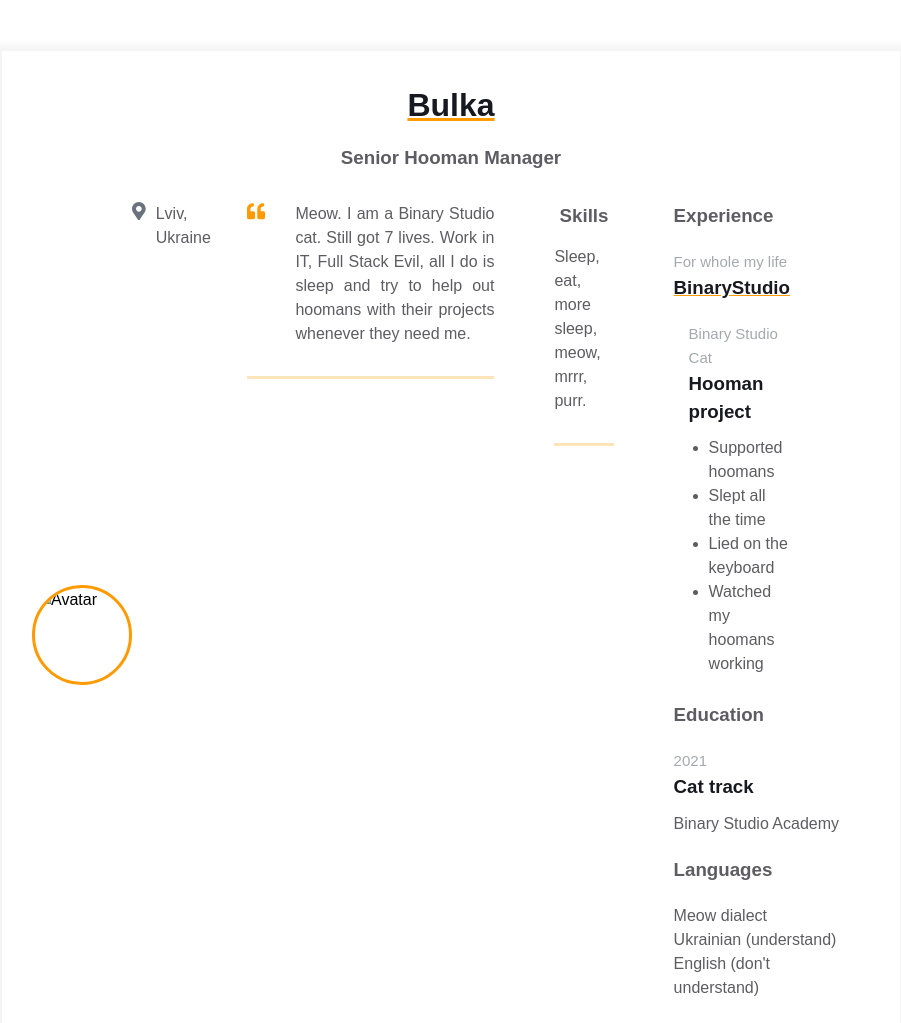
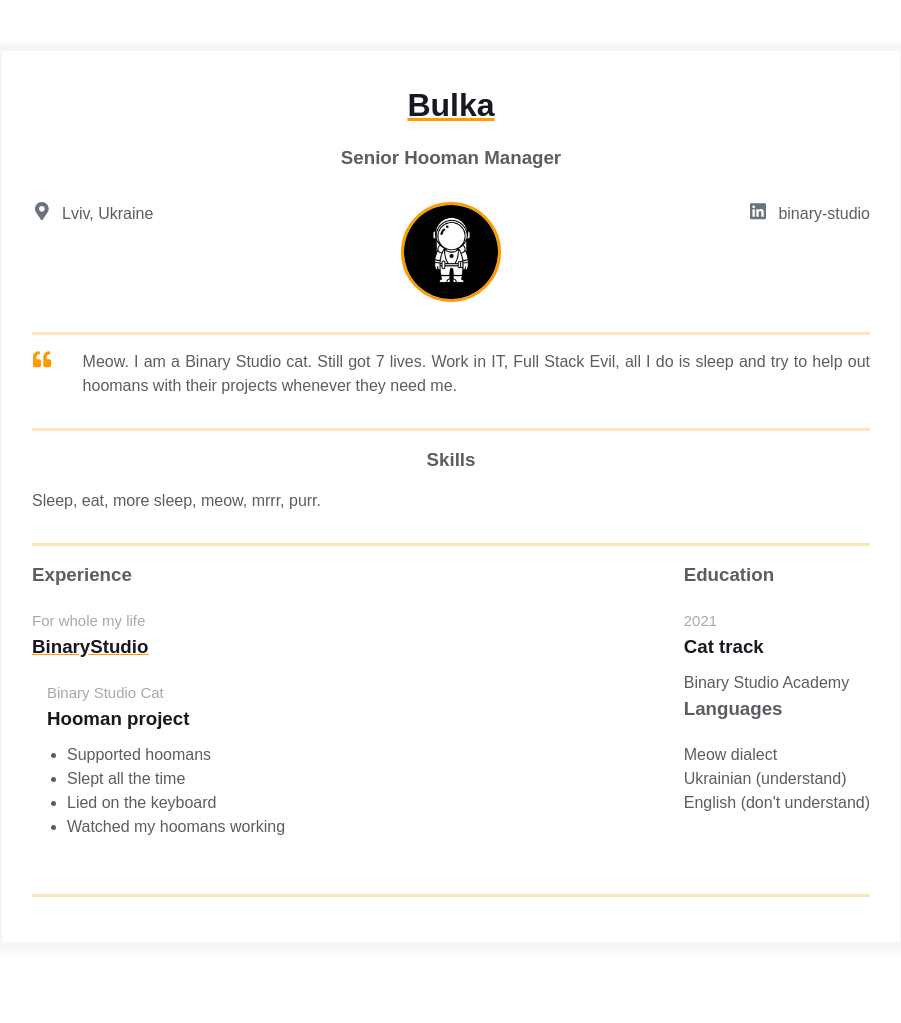
Before and after one commit to KirillTer/homepage, a plain HTML site: page index.html in a window 1280 px wide. Shown: the top 1023 px of the page, without its empty margins (189-1090 px from the left). After the commit the page ends 993 px from the top, so only its background shows below. Drawn offline with Linux system fonts and the light colour scheme.

Commit message:
updated structure

```diff
--- a/index.html
+++ b/index.html
@@ -17,12 +17,6 @@
           <h3 class="contact-info__sub-header">Senior Hooman Manager</h3>
 
           <div class="contact_info_container fh">
-            <div class="contact-info__block"></div>
-
-            <div class="contact-info__block contact-info__block--center">
-              <img class="contact-info__avatar" src="assets/avatar.png" alt="Avatar">
-            </div>
-
             <div class="contact-info__block">
               <a href="" rel="author" class="contact-info__item">
                 <div class="contact-info__item-icon-wrapper">
@@ -34,6 +28,26 @@
                 </div>
                 <span>Lviv, Ukraine</span>
               </a>
+            </div>
+
+            <div class="contact-info__block contact-info__block--center">
+              <img class="contact-info__avatar" src="assets/avatar.png" alt="Avatar">
+            </div>
+
+            <div class="contact-info__block">
+              <a href="https://ua.linkedin.com/company/binary-studio_241166" rel="author" class="contact-info__item">
+                <div class="contact-info__item-icon-wrapper">
+                  <svg class="contact-info__item-icon" xmlns="http://www.w3.org/2000/svg" viewBox="0 0 448 512">
+                    <path
+                      d="M416 32H31.9C14.3 32 0 46.5 0 64.3v383.4C0 465.5 14.3 480 31.9 480H416c17.6 0 32-14.5 32-32.3V64.3c0-17.8-14.4-32.3-32-32.3zM135.4 416H69V202.2h66.5V416zm-33.2-243c-21.3 0-38.5-17.3-38.5-38.5S80.9 96 102.2 96c21.2 0 38.5 17.3 38.5 38.5 0 21.3-17.2 38.5-38.5 38.5zm282.1 243h-66.4V312c0-24.8-.5-56.7-34.5-56.7-34.6 0-39.9 27-39.9 54.9V416h-66.4V202.2h63.7v29.2h.9c8.9-16.8 30.6-34.5 62.9-34.5 67.2 0 79.7 44.3 79.7 101.9V416z">
+                    </path>
+                  </svg>
+                </div>
+                <span>binary-studio</span>
+              </a>
+            </div>
+          </div>
+        </div>
       </div>
       <div class="container">
         <div class="resume__block">
@@ -53,6 +67,7 @@
           </div>
         </div>
       </div>
+
       <div class="container">
         <div class="resume__block">
           <div class="skills">
@@ -61,6 +76,7 @@
           </div>
         </div>
       </div>
+
       <div class="container">
         <div class="resume__block">
           <div class="main-info fh">
@@ -85,17 +101,13 @@
                   </div>
                 </div>
               </div>
-                  </div>
 
-                  <div class="additional-info fv">
-                    <div class="additional-info fv">
               <div class="additional-info__education">
                 <h3 class="additional-info__education-header">Education</h3>
                 <div class="additional-info__education-university">
                   <span class="additional-info__education-university-durability">2021</span>
                   <h3 class="additional-info__education-university-speciality">Cat track</h3>
                   <p class="additional-info__education-university-name">Binary Studio Academy</p>
-                        </div>
                 </div>
 
                 <div class="additional-info__languages">
@@ -111,13 +123,16 @@
                   </p>
                 </div>
               </div>
+
+            </div>
+
+
+
           </div>
         </div>
       </div>
-            </div>
-          </div>
-        </div>
-      </div>
+
+
     </div>
   </main>
 </body>
```
Also changed, not shown: assets/avatar.png (added). Lines whose indentation alone changed are shown as unchanged.
